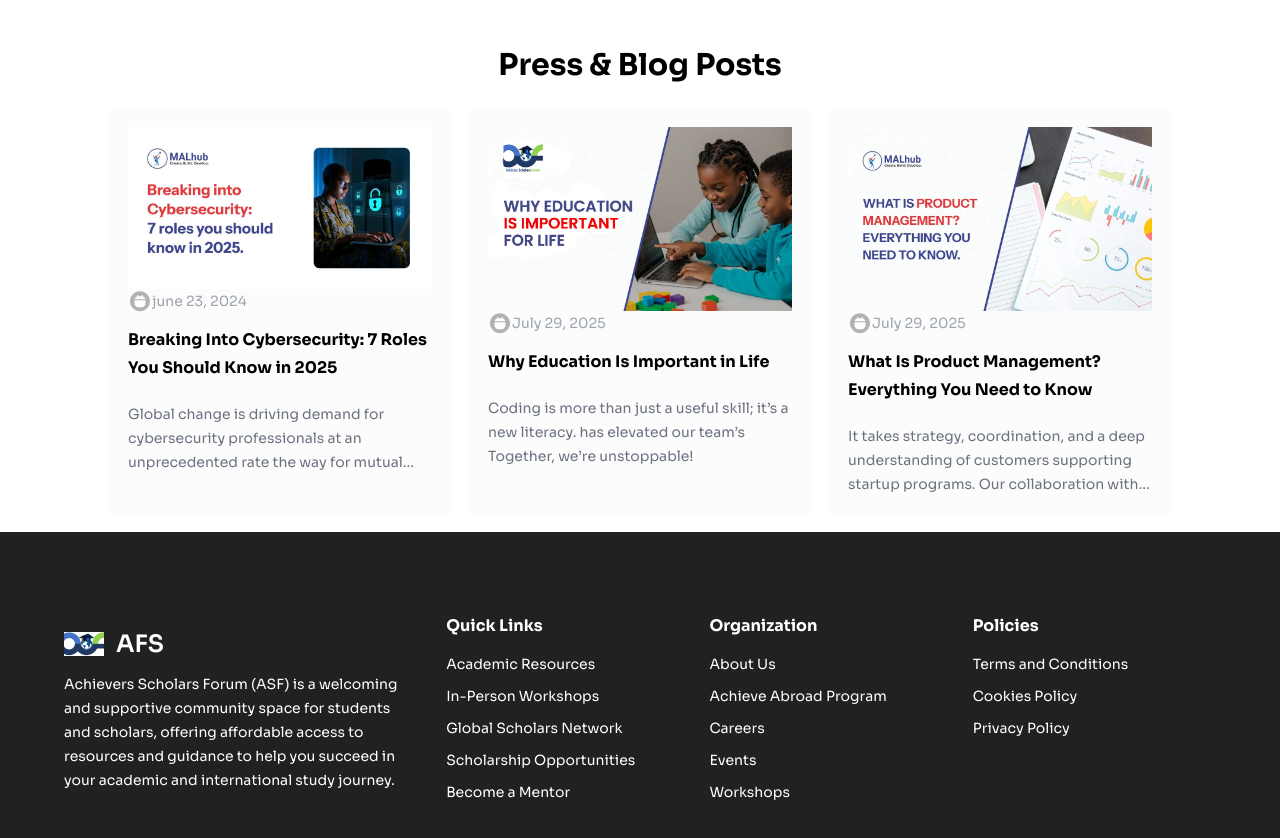
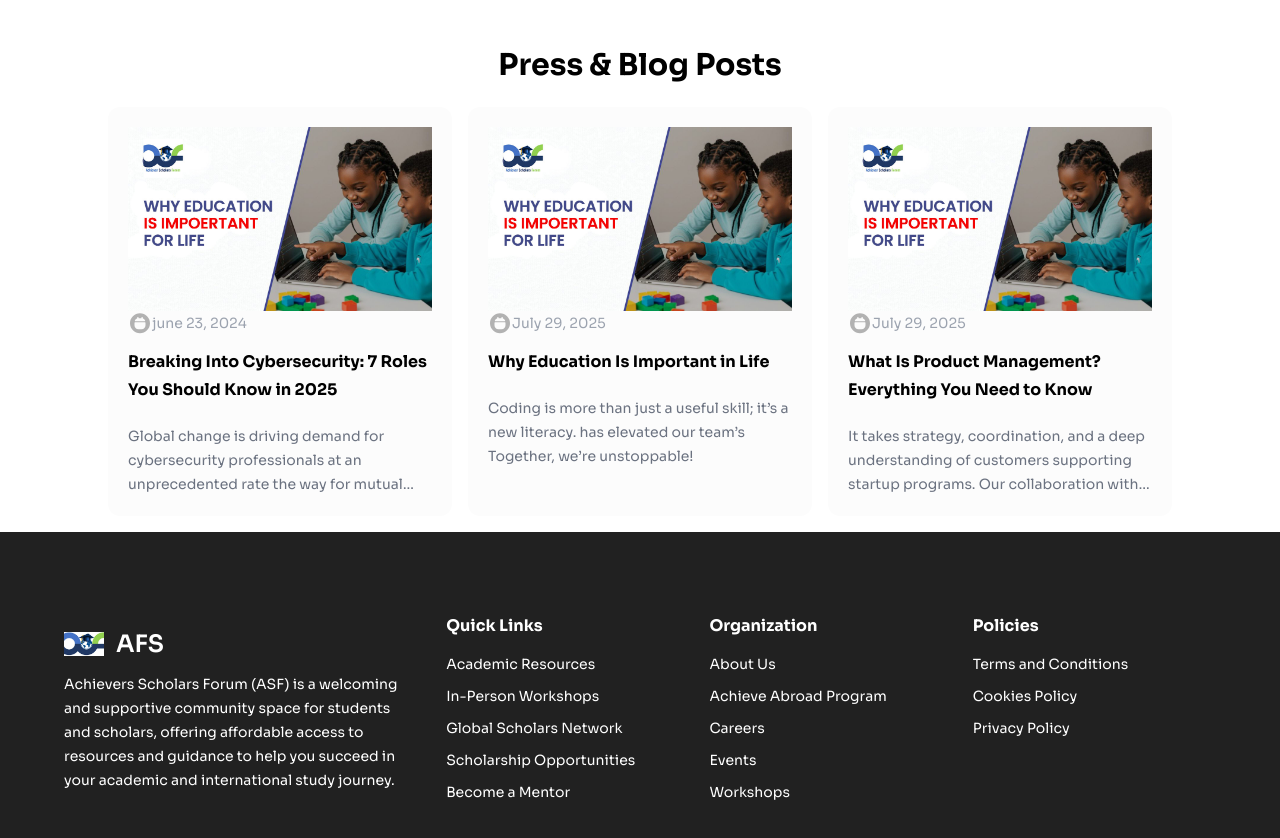
Before and after one commit to waliyullahi1/-ASF, a Nuxt app: page / in a window 1280 px wide. Shown: the part 3340-4178 px from the top of the page. Built offline with nearby package versions, Linux system fonts and the light colour scheme.

Commit message:
update landingpage

```diff
--- a/app/pages/index.vue
+++ b/app/pages/index.vue
@@ -454,7 +454,7 @@ const blog = [
     title: 'Breaking Into Cybersecurity: 7 Roles You Should Know in 2025',
     date:"june 23, 2024",
     description: 'Global change is driving demand for cybersecurity professionals at an unprecedented rate the way for mutual growth. Together we’re unstoppable!.',
-    image: 'blog1.jpg',
+    image: 'blog2.jpg',
 
 
   },
@@ -472,7 +472,7 @@ const blog = [
     title: 'What Is Product Management? Everything You Need to Know',
      date:"July 29, 2025",
     description: 'It takes strategy, coordination, and a deep understanding of customers supporting startup programs. Our collaboration with them has been transformative, propelling ISNhubs to new heights. Fayo Williams, of ISNhubs, wholeheartedly appreciates their invaluable contribution to the ecosystem.',
-   image: 'blog3.jpg',
+  image: 'blog2.jpg',
 
 
   },
```
